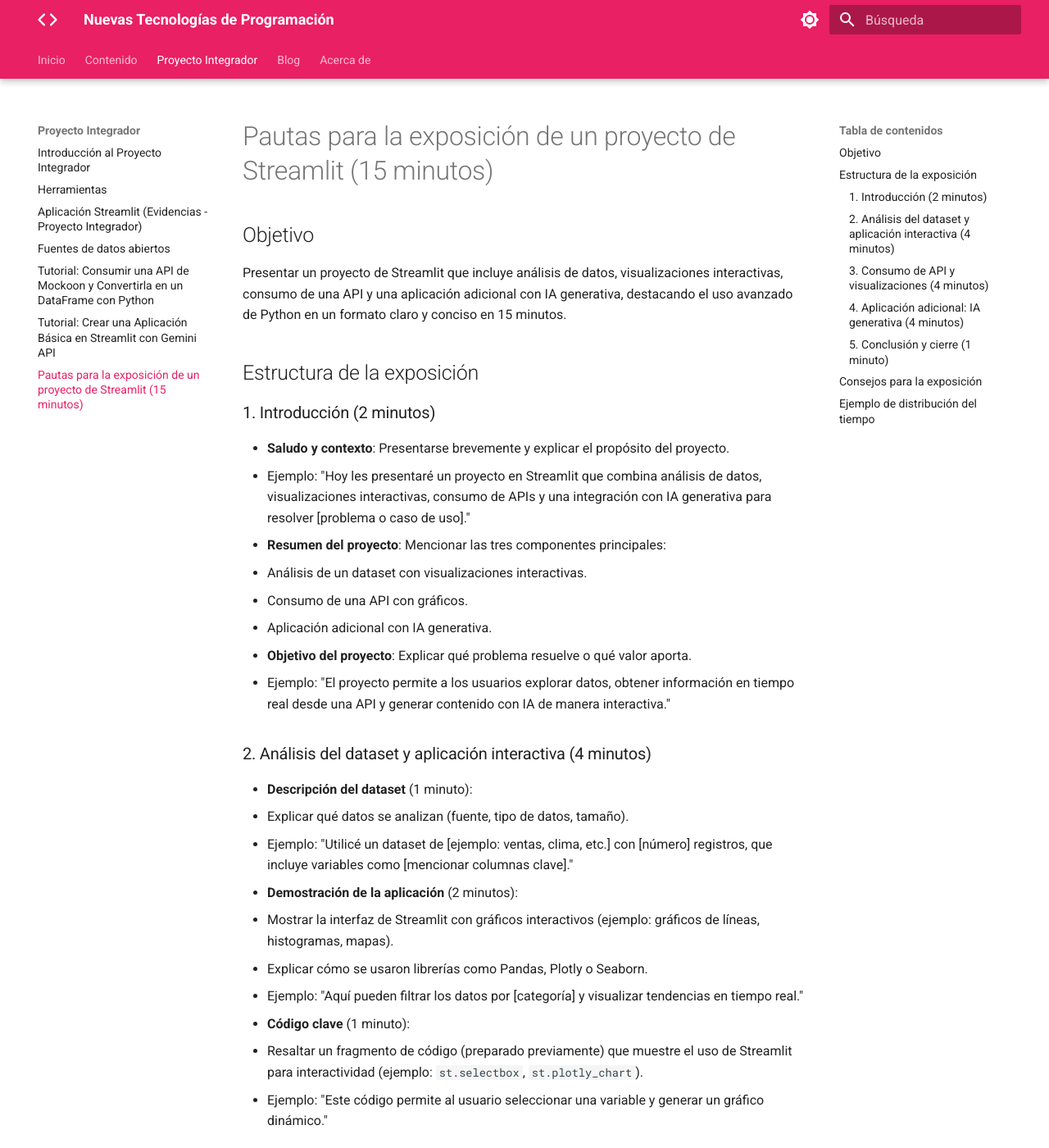
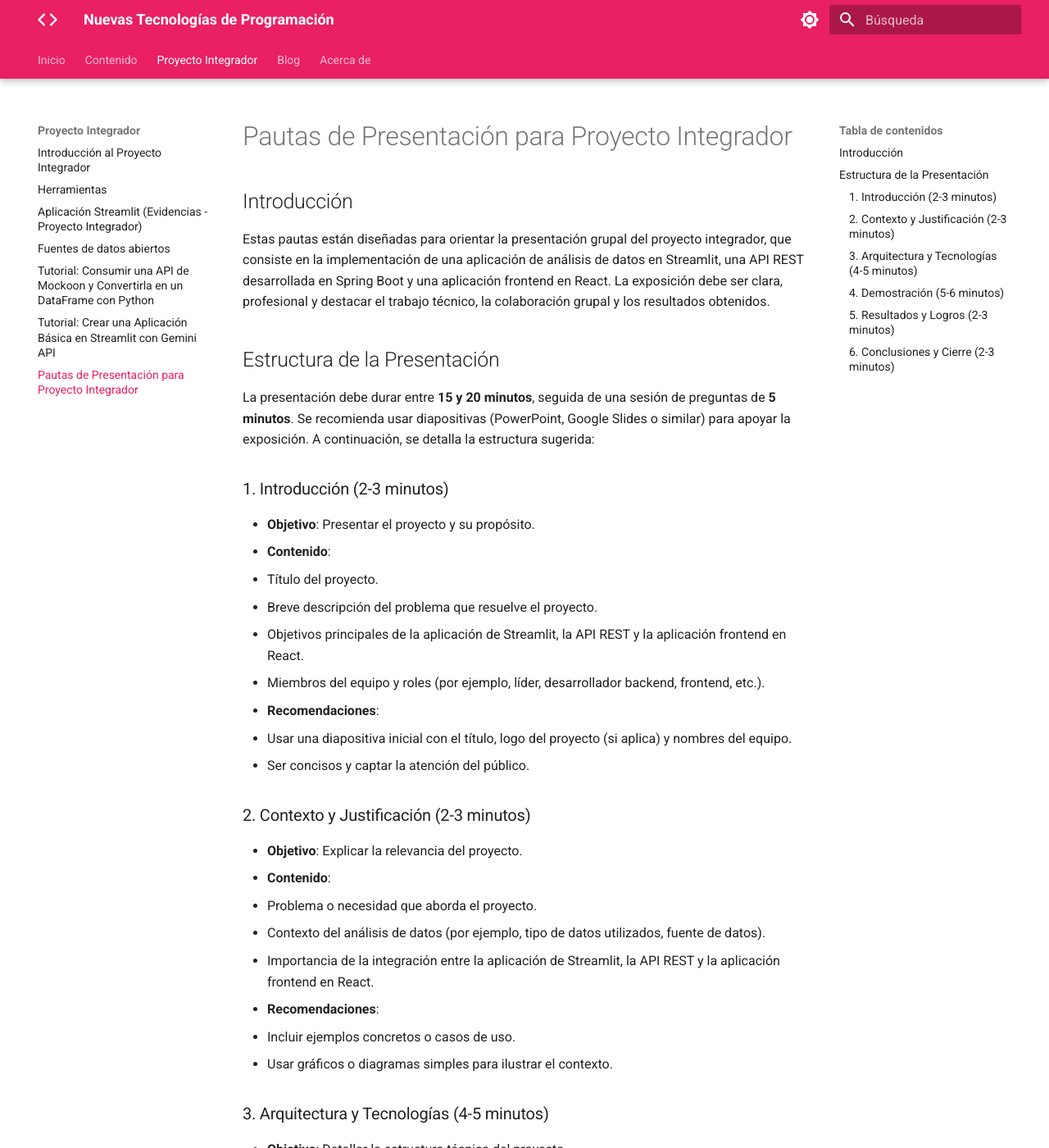
Before and after one commit to jfinfocesde/25ntp, an MkDocs documentation site: the page built from docs/pi/p7.md, in a window 1280 px wide and 1400 px high. Shown: the whole window at 82% size. Built offline with MkDocs 1.6.1 and Material for MkDocs 9.7.7, drawn with Linux system fonts in a browser that asks for light colours; some of the changed text lies outside the part shown.

Commit message:
docs(guidelines): update project presentation guidelines with new structure
- Rewrote guidelines to include detailed structure for Streamlit, Spring Boot, and React integration
- Added clear time allocations for each presentation section
- Included recommendations for visual aids and demonstrations
- Expanded technical architecture and integration details

```diff
--- a/docs/pi/p7.md
+++ b/docs/pi/p7.md
@@ -1,75 +1,84 @@
-# Pautas para la exposición de un proyecto de Streamlit (15 minutos)
+# Pautas de Presentación para Proyecto Integrador
 
-## Objetivo
-Presentar un proyecto de Streamlit que incluye análisis de datos, visualizaciones interactivas, consumo de una API y una aplicación adicional con IA generativa, destacando el uso avanzado de Python en un formato claro y conciso en 15 minutos.
+## Introducción
+Estas pautas están diseñadas para orientar la presentación grupal del proyecto integrador, que consiste en la implementación de una aplicación de análisis de datos en Streamlit, una API REST desarrollada en Spring Boot y una aplicación frontend en React. La exposición debe ser clara, profesional y destacar el trabajo técnico, la colaboración grupal y los resultados obtenidos.
 
-## Estructura de la exposición
-### 1. Introducción (2 minutos)
-- **Saludo y contexto**: Presentarse brevemente y explicar el propósito del proyecto.
-  - Ejemplo: "Hoy les presentaré un proyecto en Streamlit que combina análisis de datos, visualizaciones interactivas, consumo de APIs y una integración con IA generativa para resolver [problema o caso de uso]."
-- **Resumen del proyecto**: Mencionar las tres componentes principales:
-  1. Análisis de un dataset con visualizaciones interactivas.
-  2. Consumo de una API con gráficos.
-  3. Aplicación adicional con IA generativa.
-- **Objetivo del proyecto**: Explicar qué problema resuelve o qué valor aporta.
-  - Ejemplo: "El proyecto permite a los usuarios explorar datos, obtener información en tiempo real desde una API y generar contenido con IA de manera interactiva."
+## Estructura de la Presentación
+La presentación debe durar entre **15 y 20 minutos**, seguida de una sesión de preguntas de **5 minutos**. Se recomienda usar diapositivas (PowerPoint, Google Slides o similar) para apoyar la exposición. A continuación, se detalla la estructura sugerida:
 
-### 2. Análisis del dataset y aplicación interactiva (4 minutos)
-- **Descripción del dataset** (1 minuto):
-  - Explicar qué datos se analizan (fuente, tipo de datos, tamaño).
-  - Ejemplo: "Utilicé un dataset de [ejemplo: ventas, clima, etc.] con [número] registros, que incluye variables como [mencionar columnas clave]."
-- **Demostración de la aplicación** (2 minutos):
-  - Mostrar la interfaz de Streamlit con gráficos interactivos (ejemplo: gráficos de líneas, histogramas, mapas).
-  - Explicar cómo se usaron librerías como Pandas, Plotly o Seaborn.
-  - Ejemplo: "Aquí pueden filtrar los datos por [categoría] y visualizar tendencias en tiempo real."
-- **Código clave** (1 minuto):
-  - Resaltar un fragmento de código (preparado previamente) que muestre el uso de Streamlit para interactividad (ejemplo: `st.selectbox`, `st.plotly_chart`).
-  - Ejemplo: "Este código permite al usuario seleccionar una variable y generar un gráfico dinámico."
+### 1. Introducción (2-3 minutos)
+- **Objetivo**: Presentar el proyecto y su propósito.
+- **Contenido**:
+  - Título del proyecto.
+  - Breve descripción del problema que resuelve el proyecto.
+  - Objetivos principales de la aplicación de Streamlit, la API REST y la aplicación frontend en React.
+  - Miembros del equipo y roles (por ejemplo, líder, desarrollador backend, frontend, etc.).
+- **Recomendaciones**:
+  - Usar una diapositiva inicial con el título, logo del proyecto (si aplica) y nombres del equipo.
+  - Ser concisos y captar la atención del público.
 
-### 3. Consumo de API y visualizaciones (4 minutos)
-- **Explicación de la API** (1 minuto):
-  - Mencionar la API utilizada (ejemplo: API de clima, finanzas, etc.) y su propósito.
-  - Ejemplo: "Consumimos la API de [nombre] para obtener datos en tiempo real sobre [datos]."
-- **Demostración** (2 minutos):
-  - Mostrar cómo la aplicación Streamlit realiza solicitudes a la API (usando `requests`) y presenta los datos en gráficos.
-  - Ejemplo: "Aquí pueden ver un gráfico de [datos de la API] actualizado al hacer clic."
-- **Código clave** (1 minuto):
-  - Mostrar un fragmento de código que ilustre la solicitud a la API y el procesamiento de datos.
-  - Ejemplo: "Usamos `requests.get` para obtener los datos y los transformamos con Pandas para visualizarlos."
+### 2. Contexto y Justificación (2-3 minutos)
+- **Objetivo**: Explicar la relevancia del proyecto.
+- **Contenido**:
+  - Problema o necesidad que aborda el proyecto.
+  - Contexto del análisis de datos (por ejemplo, tipo de datos utilizados, fuente de datos).
+  - Importancia de la integración entre la aplicación de Streamlit, la API REST y la aplicación frontend en React.
+- **Recomendaciones**:
+  - Incluir ejemplos concretos o casos de uso.
+  - Usar gráficos o diagramas simples para ilustrar el contexto.
 
-### 4. Aplicación adicional: IA generativa (4 minutos)
-- **Descripción** (1 minuto):
-  - Explicar la integración de IA generativa (ejemplo: uso de una API como Hugging Face, OpenAI o Grok para generar texto, resúmenes, etc.).
-  - Ejemplo: "Integramos una IA generativa para generar [descripciones, recomendaciones, etc.] basadas en los datos analizados."
-- **Demostración** (2 minutos):
-  - Mostrar cómo la aplicación permite al usuario ingresar un prompt y obtener una respuesta generada por la IA.
-  - Ejemplo: "El usuario ingresa una consulta, y la IA genera un resumen de los datos o una recomendación."
-- **Código clave** (1 minuto):
-  - Resaltar el uso avanzado de Python (ejemplo: manejo de la API de IA, procesamiento de texto con `transformers` o similar).
-  - Ejemplo: "Este código conecta con la API de [IA] y procesa la respuesta para integrarla en Streamlit."
+### 3. Arquitectura y Tecnologías (4-5 minutos)
+- **Objetivo**: Detallar la estructura técnica del proyecto.
+- **Contenido**:
+  - **Aplicación Streamlit**:
+    - Explicar cómo se implementó la interfaz de usuario para el análisis de datos.
+    - Mostrar ejemplos de visualizaciones o dashboards creados.
+    - Describir las bibliotecas utilizadas (por ejemplo, Pandas, Plotly, etc.).
+  - **API REST en Spring Boot**:
+    - Explicar la estructura de la API (endpoints principales, funcionalidades).
+    - Detallar la conexión con la base de datos (si aplica) y las tecnologías utilizadas (por ejemplo, Spring Data, Hibernate).
+  - **Aplicación Frontend en React**:
+    - Describir la implementación de la interfaz de usuario en React.
+    - Explicar los componentes principales y las bibliotecas utilizadas (por ejemplo, Tailwind CSS, Axios para consumir la API).
+    - Resaltar la experiencia de usuario y las funcionalidades interactivas.
+  - **Integración**:
+    - Explicar cómo se conectan la aplicación Streamlit, la API REST y la aplicación React.
+    - Mostrar un diagrama de arquitectura (por ejemplo, flujo de datos entre frontend, backend y base de datos).
+- **Recomendaciones**:
+  - Usar diagramas de arquitectura claros.
+  - Evitar tecnicismos excesivos; explicar en términos accesibles.
 
-### 5. Conclusión y cierre (1 minuto)
-- **Resumen de logros**:
-  - Recapitular las tres partes del proyecto y su valor.
-  - Ejemplo: "En resumen, el proyecto ofrece una solución interactiva para analizar datos, consumir APIs y generar contenido con IA."
-- **Lecciones aprendidas**:
-  - Mencionar un aprendizaje clave (ejemplo: manejo de APIs, optimización de Streamlit, etc.).
-- **Invitación a preguntas**:
-  - Dejar 1-2 minutos para preguntas (gestionar el tiempo para responder brevemente).
+### 4. Demostración (5-6 minutos)
+- **Objetivo**: Mostrar el funcionamiento del proyecto en acción.
+- **Contenido**:
+  - Demostración en vivo (idealmente) o uso de capturas de pantalla/vídeos pregrabados.
+  - Mostrar cómo un usuario interactúa con la aplicación Streamlit (por ejemplo, cargar datos, generar visualizaciones).
+  - Mostrar la interacción con la aplicación React (por ejemplo, navegación, interacción con componentes).
+  - Mostrar una llamada a la API REST (por ejemplo, usando Postman o un cliente HTTP en Streamlit/React).
+- **Recomendaciones**:
+  - Asegurarse de que la demostración sea fluida; probar todo previamente.
+  - Resaltar las funcionalidades más relevantes y su impacto.
+  - Si no es posible una demo en vivo, preparar un vídeo corto (1-2 minutos) con una narración clara.
 
-## Consejos para la exposición
-- **Preparación visual**: Usar Streamlit en vivo o capturas de pantalla preparadas para evitar problemas técnicos.
-- **Código preformateado**: Tener fragmentos de código listos en diapositivas o un archivo para mostrarlos rápidamente.
-- **Tiempo**: Practicar para no exceder los 4 minutos por sección. Usar un cronómetro durante la presentación.
-- **Interactividad**: Involucrar a la audiencia con preguntas como "¿Qué variable les gustaría filtrar?" durante las demostraciones.
-- **Lenguaje claro**: Evitar tecnicismos excesivos; explicar términos como "API" o "IA generativa" si la audiencia no es técnica.
-- **Material de apoyo**: Preparar una diapositiva inicial con el esquema del proyecto y una final con los puntos clave.
+### 5. Resultados y Logros (2-3 minutos)
+- **Objetivo**: Resaltar los resultados obtenidos y el impacto del proyecto.
+- **Contenido**:
+  - Principales hallazgos del análisis de datos (por ejemplo, insights obtenidos de las visualizaciones en Streamlit).
+  - Beneficios de la API REST (por ejemplo, escalabilidad, reutilización).
+  - Beneficios de la aplicación React (por ejemplo, experiencia de usuario mejorada, interactividad).
+  - Retos superados durante el desarrollo (técnicos o de equipo).
+  - Posibles aplicaciones prácticas del proyecto.
+- **Recomendaciones**:
+  - Usar gráficos o tablas para mostrar resultados cuantitativos (si aplica).
+  - Destacar el trabajo en equipo y cómo se gestionaron los desafíos.
 
-## Ejemplo de distribución del tiempo
-| Sección | Duración | Contenido |
-|---------|----------|-----------|
-| Introducción | 2 min | Contexto, resumen, objetivo |
-| Análisis del dataset | 4 min | Dataset, demo, código |
-| Consumo de API | 4 min | API, demo, código |
-| IA generativa | 4 min | Explicación, demo, código |
-| Conclusión | 1 min | Resumen, lecciones, preguntas |
+### 6. Conclusiones y Cierre (2-3 minutos)
+- **Objetivo**: Resumir el proyecto y cerrar la presentación.
+- **Contenido**:
+  - Resumen de los puntos clave (problema, solución, resultados).
+  - Lecciones aprendidas durante el desarrollo.
+  - Posibles mejoras o trabajos futuros (por ejemplo, nuevas funcionalidades en React o Streamlit).
+  - Agradecimiento al público y apertura a preguntas.
+- **Recomendaciones**:
+  - Terminar con una diapositiva de cierre que incluya un mensaje impactante o una visión futura del proyecto.
+  - Preparar respuestas para posibles preguntas técnicas o sobre el proceso.
```
